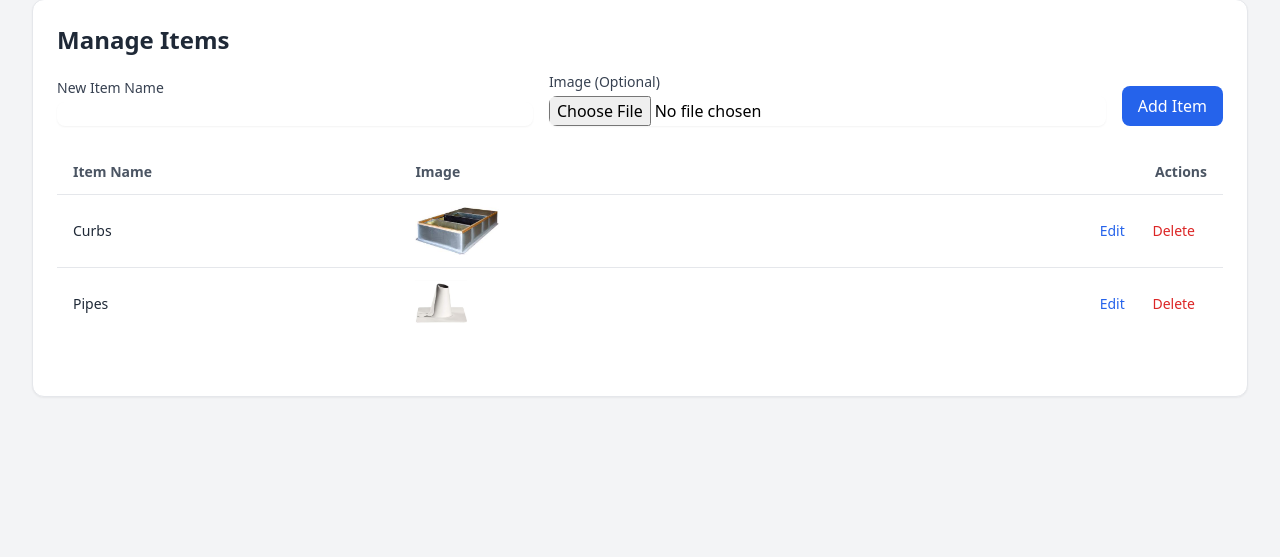
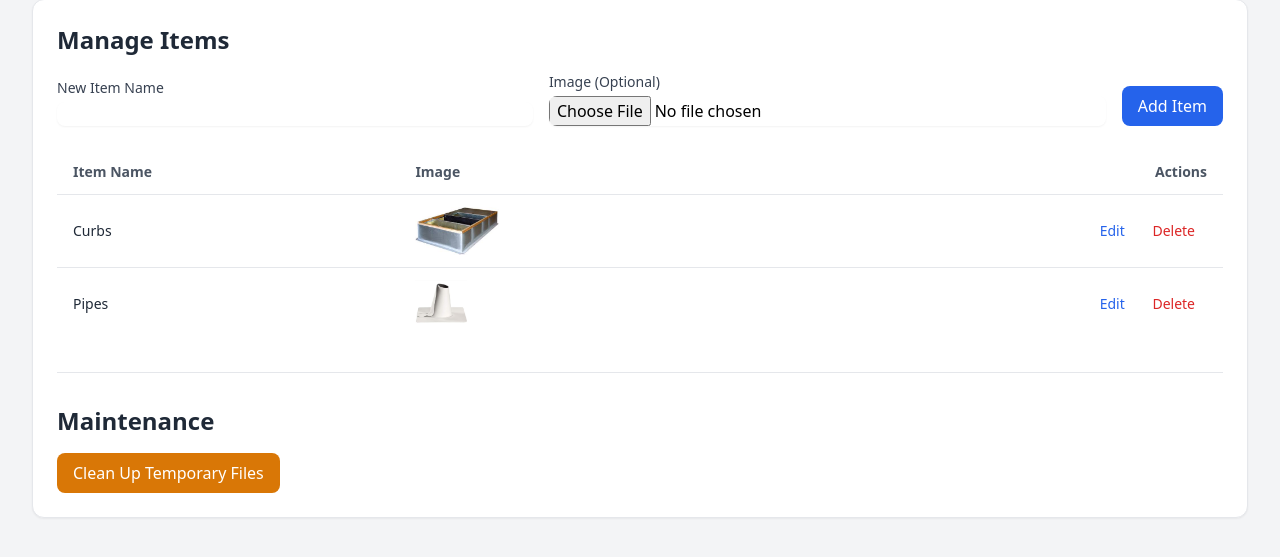
Before and after one commit to jamneutrino/Proposal-Assistant, a Flask app: page /admin in a window 1280 px wide. Shown: the part 89-646 px from the top of the page. Run offline with Flask 3, Linux system fonts and the light colour scheme; some libraries are stand-ins or nearby versions.

Commit message:
Temporary File Cleanup Better

```diff
--- a/app.py
+++ b/app.py
@@ -1,7 +1,7 @@
 from flask import Flask, render_template, request, jsonify, redirect, url_for, send_file
 from flask_sqlalchemy import SQLAlchemy
 from flask_migrate import Migrate
-from datetime import datetime
+from datetime import datetime, timedelta
 from sheets_helper import get_sheet_data
 from docx import Document
 from docx.shared import Pt
@@ -15,6 +15,8 @@ from docx.oxml.ns import qn
 from dotenv import load_dotenv
 import os
 from werkzeug.utils import secure_filename
+import json
+import re
 
 # Load environment variables from .env file
 load_dotenv()
@@ -37,6 +39,70 @@ os.makedirs(app.config['UPLOAD_FOLDER'], exist_ok=True)
 
 db = SQLAlchemy(app)
 migrate = Migrate(app, db)
+
+# Create a lock for thread-safe operations
+cleanup_lock = threading.Lock()
+
+# Function to clean up old temporary files
+def cleanup_old_files():
+    """Clean up temporary document files older than 15 minutes"""
+    try:
+        with cleanup_lock:
+            docs_dir = 'static/generated_docs'
+            if not os.path.exists(docs_dir):
+                return
+
+            current_time = time.time()
+            fifteen_minutes_ago = current_time - 900  # 15 minutes in seconds
+
+            # Get all files in the directory
+            for filename in os.listdir(docs_dir):
+                # Skip template files
+                if filename in ['template.docx', 'reference.docx']:
+                    continue
+
+                # Check if it's an output file
+                if filename.startswith('output_'):
+                    file_path = os.path.join(docs_dir, filename)
+
+                    # Check if it's a file and not a directory
+                    if os.path.isfile(file_path):
+                        # Get the file's modification time
+                        file_mod_time = os.path.getmtime(file_path)
+
+                        # If the file is older than 15 minutes, delete it
+                        if file_mod_time < fifteen_minutes_ago:
+                            try:
+                                os.remove(file_path)
+                                print(f"Cleaned up old temporary file: {file_path}")
+                            except Exception as e:
+                                print(f"Error removing old file {file_path}: {str(e)}")
+                                # Try again with a delay
+                                try:
+                                    time.sleep(0.5)
+                                    if os.path.exists(file_path):
+                                        os.remove(file_path)
+                                        print(f"Cleaned up old temporary file on second attempt: {file_path}")
+                                except Exception as e2:
+                                    print(f"Failed to remove file on second attempt: {str(e2)}")
+    except Exception as e:
+        print(f"Error in cleanup_old_files: {str(e)}")
+
+# Schedule periodic cleanup
+def start_cleanup_scheduler():
+    """Start a background thread to periodically clean up old files"""
+    def run_cleanup():
+        while True:
+            cleanup_old_files()
+            # Sleep for 15 minutes before next cleanup
+            time.sleep(900)
+
+    # Start the cleanup thread
+    cleanup_thread = threading.Thread(target=run_cleanup, daemon=True)
+    cleanup_thread.start()
+
+# Start the cleanup scheduler when the app starts
+start_cleanup_scheduler()
 
 def allowed_file(filename):
     return '.' in filename and filename.rsplit('.', 1)[1].lower() in ALLOWED_EXTENSIONS
@@ -594,11 +660,38 @@ def generate_word(project_id):
         @response.call_on_close
         def cleanup():
             try:
+                # Wait a short time to ensure the file is fully sent
+                time.sleep(0.5)
                 if os.path.exists(output_path):
                     os.remove(output_path)
-                print(f"Successfully cleaned up {output_path}")
+                    print(f"Successfully cleaned up {output_path}")
+                else:
+                    print(f"File {output_path} already removed or does not exist")
             except Exception as e:
                 print(f"Error cleaning up {output_path}: {str(e)}")
+                # Try again after a delay in case the file is still in use
+                try:
+                    time.sleep(1)
+                    if os.path.exists(output_path):
+                        os.remove(output_path)
+                        print(f"Successfully cleaned up {output_path} on second attempt")
+                except Exception as e2:
+                    print(f"Failed to clean up {output_path} on second attempt: {str(e2)}")
+
+        # Schedule a delayed cleanup task as a backup
+        def delayed_cleanup():
+            time.sleep(5)  # Wait 5 seconds after response is sent
+            try:
+                if os.path.exists(output_path):
+                    os.remove(output_path)
+                    print(f"Successfully cleaned up {output_path} with delayed cleanup")
+            except Exception as e:
+                print(f"Error in delayed cleanup for {output_path}: {str(e)}")
+
+        # Start the delayed cleanup in a separate thread
+        cleanup_thread = threading.Thread(target=delayed_cleanup)
+        cleanup_thread.daemon = True
+        cleanup_thread.start()
 
         return response
 
@@ -708,6 +801,56 @@ def admin_delete_item():
 
     return jsonify({'success': False}), 400
 
+# Function to immediately clean up all temporary files
+def cleanup_all_temp_files():
+    """Clean up all temporary document files regardless of age"""
+    try:
+        with cleanup_lock:
+            docs_dir = 'static/generated_docs'
+            if not os.path.exists(docs_dir):
+                return
+
+            files_cleaned = 0
+
+            # Get all files in the directory
+            for filename in os.listdir(docs_dir):
+                # Skip template files
+                if filename in ['template.docx', 'reference.docx']:
+                    continue
+
+                # Check if it's an output file
+                if filename.startswith('output_'):
+                    file_path = os.path.join(docs_dir, filename)
+
+                    # Check if it's a file and not a directory
+                    if os.path.isfile(file_path):
+                        try:
+                            os.remove(file_path)
+                            files_cleaned += 1
+                            print(f"Cleaned up temporary file: {file_path}")
+                        except Exception as e:
+                            print(f"Error removing file {file_path}: {str(e)}")
+                            # Try again with a delay
+                            try:
+                                time.sleep(0.5)
+                                if os.path.exists(file_path):
+                                    os.remove(file_path)
+                                    files_cleaned += 1
+                                    print(f"Cleaned up temporary file on second attempt: {file_path}")
+                            except Exception as e2:
+                                print(f"Failed to remove file on second attempt: {str(e2)}")
+
+            return files_cleaned
+    except Exception as e:
+        print(f"Error in cleanup_all_temp_files: {str(e)}")
+        return 0
+
+@app.route('/admin/cleanup_temp_files', methods=['POST'])
+def admin_cleanup_temp_files():
+    """Admin route to clean up all temporary files"""
+    files_cleaned = cleanup_all_temp_files()
+    return jsonify({'success': True, 'files_cleaned': files_cleaned})
+
 # Create the database tables
 with app.app_context():
     db.create_all()
--- a/templates/admin.html
+++ b/templates/admin.html
@@ -73,6 +73,17 @@
                     {% endfor %}
                 </tbody>
             </table>
+        </div>
+    </div>
+
+    <!-- Cleanup Temporary Files Section -->
+    <div class="mt-8 pt-8 border-t border-gray-200">
+        <h2 class="text-2xl font-bold text-gray-800 mb-4">Maintenance</h2>
+        <div class="flex items-center">
+            <button id="cleanupTempFilesBtn" class="px-4 py-2 bg-amber-600 text-white rounded-lg hover:bg-amber-700 transition-colors">
+                Clean Up Temporary Files
+            </button>
+            <span id="cleanupResult" class="ml-4 text-sm text-gray-600"></span>
         </div>
     </div>
 </div>
@@ -196,6 +207,27 @@ document.addEventListener('DOMContentLoaded', function() {
             }
         });
     });
+
+    // Cleanup temporary files
+    document.getElementById('cleanupTempFilesBtn').addEventListener('click', async function() {
+        const resultElement = document.getElementById('cleanupResult');
+        resultElement.textContent = 'Cleaning up...';
+
+        try {
+            const response = await fetch('/admin/cleanup_temp_files', {
+                method: 'POST'
+            });
+
+            if (response.ok) {
+                const data = await response.json();
+                resultElement.textContent = `Successfully cleaned up ${data.files_cleaned} temporary file(s).`;
+            } else {
+                resultElement.textContent = 'Failed to clean up temporary files.';
+            }
+        } catch (error) {
+            resultElement.textContent = `Error: ${error.message}`;
+        }
+    });
 });
 </script>
 {% endblock %}
```
